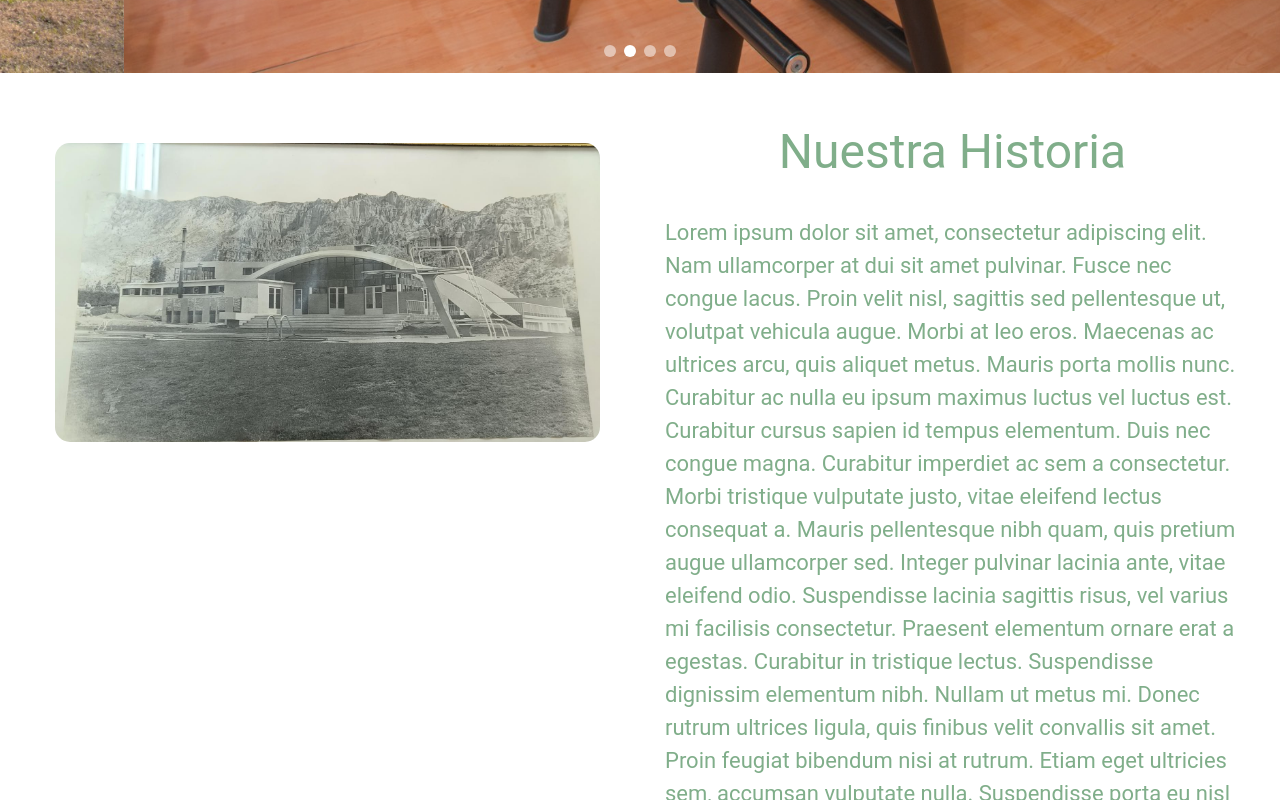
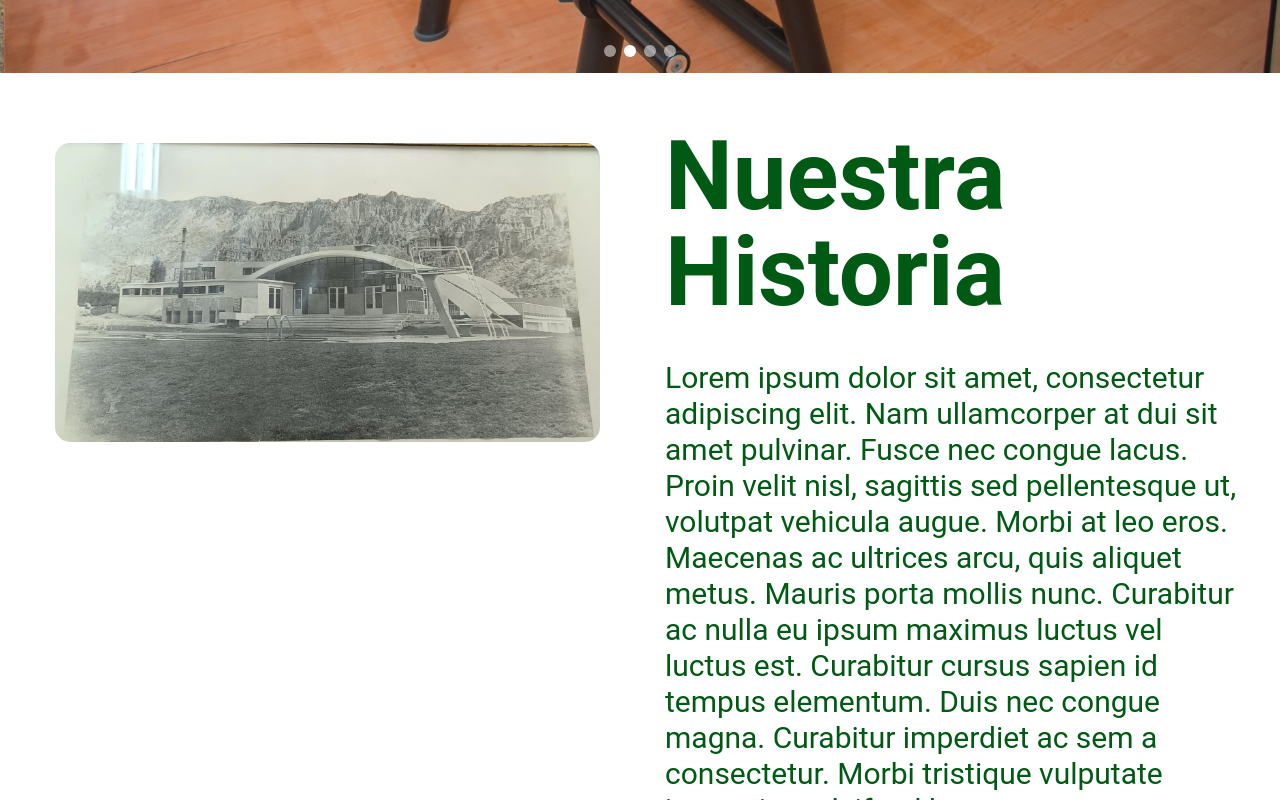
Before and after one commit to SamuelEscobar0761/csp-app, a React (Vite) app: page / in a window 1280 px wide. Shown: the part 780-1580 px from the top of the page. Built offline with nearby package versions, Linux system fonts and the light colour scheme.

Commit message:
definiendo colores en el thema de tailwind

```diff
--- a/src/app/components/CatalogItem.tsx
+++ b/src/app/components/CatalogItem.tsx
@@ -6,9 +6,7 @@ export default function CatalogItem({ img_position, title = "", img_path, descri
     const isHorizontal = useMediaQuery(theme.breakpoints.up('md'));
 
     const img_style = { width: '100%', borderRadius: '35px', padding: isHorizontal ? '20px' : '5px' }; // Se agrega padding solo si la pantalla es horizontal
-    const img_container_style = { width: isHorizontal ? '50%' : '100%', padding: isHorizontal ? '20px' : 0 }; // Se ajusta el ancho del contenedor de la imagen
-    const title_style = { display: 'flex', color: '#80AE8A', justifyContent: 'space-evenly' };
-    const description_style = { color: '#80AE8A', fontSize: 22 };
+    const img_container_style = { width: isHorizontal ? '50%' : '100%', padding: isHorizontal ? '20px' : 0 };
     const title_description_style = { padding: '25px', width: isHorizontal ? '50%' : '100%' }; // Se ajusta el ancho del contenedor del texto
 
     return (
@@ -29,8 +27,8 @@ export default function CatalogItem({ img_position, title = "", img_path, descri
                             </div>
                         )}
                         <div style={title_description_style}>
-                            <h2 style={title_style} className="mx-auto bg-white text-[#80AE8A] md:text-5xl text-3xl">{title}</h2>
-                            <p style={description_style} className="pt-10">{description}</p>
+                            <h2 className="mx-auto bg-white text-primary md:text-8xl font-bold text-3xl">{title}</h2>
+                            <p className="mx-auto text-primary md:text-3xl text-1xl sm:pt-5 lg:pt-10">{description}</p>
                         </div>
                         {img_position === 'right'  && isHorizontal && (
                             <div style={img_container_style}>
--- a/src/app/layout/NavBar.tsx
+++ b/src/app/layout/NavBar.tsx
@@ -33,7 +33,7 @@ export default function Navbar() {
               <Link to="/home" className="block py-2 px-3 text-gray-900 rounded hover:bg-gray-100 md:hover:bg-transparent md:hover:text-white md:p-0">{t('navbar.home')}</Link>
             </li>
             <li>
-              <Link to="/" className="block py-2 px-3 text-gray-900 rounded hover:bg-gray-100 md:hover:bg-transparent md:hover:text-white md:p-0">{t('navbar.about_us')}</Link>
+              <Link to="/about_us" className="block py-2 px-3 text-gray-900 rounded hover:bg-gray-100 md:hover:bg-transparent md:hover:text-white md:p-0">{t('navbar.about_us')}</Link>
             </li>
             <li>
               <Link to="/" className="block py-2 px-3 text-gray-900 rounded hover:bg-gray-100 md:hover:bg-transparent md:hover:text-white md:p-0">{t('navbar.sports')}</Link>
--- a/tailwind.config.js
+++ b/tailwind.config.js
@@ -3,7 +3,24 @@ import withMT from "@material-tailwind/react/utils/withMT";
 export default withMT({
   content: ["./index.html", "./src/**/*.{vue,js,ts,jsx,tsx}"],
   theme: {
-    extend: {},
+    extend: {
+      colors: {
+        primary: {
+          DEFAULT: '#005A14', // Define tu color primario aquí
+          // Puedes definir tonos adicionales si es necesario
+          // '50': '#f5fafa',
+          // '100': '#dbebe3',
+          // '200': '#b2d1c0',
+          // '300': '#89b79d',
+          // '400': '#6e9e81',
+          // '500': '#548666',
+          // '600': '#447254',
+          // '700': '#345343',
+          // '800': '#244031',
+          // '900': '#13201f',
+        },
+      },
+    },
   },
   plugins: [],
 });
```
